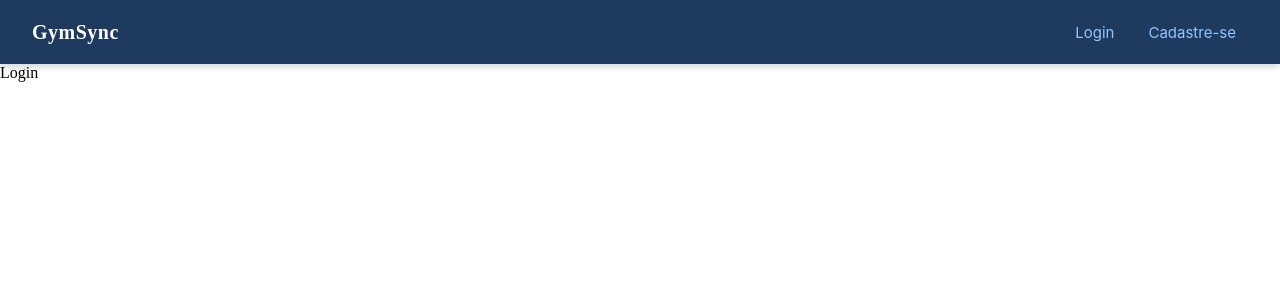
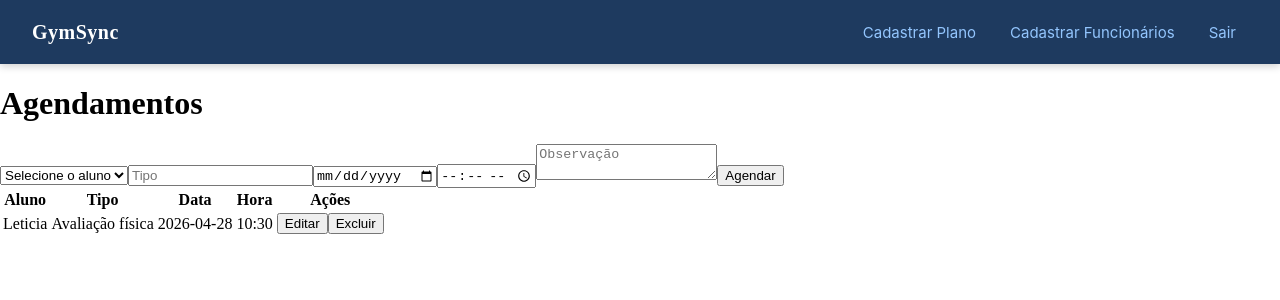
Before and after one commit to lorenaneiva/gym-manager, a Vue app: page /agendamentos in a window 1280 px wide. Before the commit this address led to /login. Shown: the top 300 px of the page. Built offline with nearby package versions, Linux system fonts and the light colour scheme; data requests are answered from the project's data file.

Commit message:
feat: implementado cadastro e listagem de agendamentos para recepcionistas

```diff
--- a/api.js
+++ /dev/null
@@ -1 +0,0 @@
-export const API_URL = import.meta.env.VITE_API_URL
--- a/db.json
+++ b/db.json
@@ -1,7 +1,7 @@
 {
   "users": [
     {
-      "id": 1,
+      "id": "1",
       "login": "admin1",
       "name": "Administrador",
       "password": "123",
@@ -9,7 +9,7 @@
       "plano": 0
     },
     {
-      "id": 2,
+      "id": "2",
       "login": "lorena",
       "name": "Lorena",
       "password": "1234",
@@ -17,7 +17,7 @@
       "plano": 0
     },
     {
-      "id": 3,
+      "id": "3",
       "login": "pedro",
       "name": "Pedro",
       "password": "12345",
@@ -25,7 +25,7 @@
       "plano": 1
     },
     {
-      "id": 4,
+      "id": "4",
       "login": "leticia",
       "name": "Leticia",
       "password": "12345",
@@ -33,7 +33,7 @@
       "plano": 1
     },
     {
-      "id": 5,
+      "id": "5",
       "login": "mariana",
       "name": "Mariana",
       "password": "12345",
@@ -43,7 +43,7 @@
   ],
   "planos": [
     {
-      "id": 1,
+      "id": "1",
       "nome": "Plano Mensal",
       "descricao": "Acesso livre à academia durante 30 dias.",
       "valor": 99.9,
@@ -53,7 +53,7 @@
   ],
   "mensalidades": [
     {
-      "id": 1,
+      "id": "1",
       "alunoId": 4,
       "planoId": 1,
       "valor": 99.9,
@@ -65,7 +65,7 @@
   ],
   "treinos": [
     {
-      "id": 1,
+      "id": "1",
       "alunoId": 4,
       "instrutorId": 3,
       "nome": "Treino A - Inferiores",
@@ -88,19 +88,19 @@
   ],
   "agendamentos": [
     {
-      "id": 1,
+      "id": "1",
       "alunoId": 4,
       "funcionarioId": 2,
       "tipo": "Avaliação física",
       "data": "2026-04-28",
-      "hora": "09:00",
+      "hora": "10:30",
       "status": "agendado",
       "observacao": "Primeira avaliação da aluna."
     }
   ],
   "assinaturas": [
     {
-      "id": 1,
+      "id": "1",
       "guestId": 5,
       "planoId": 1,
       "dataSolicitacao": "2026-04-26",
@@ -109,11 +109,12 @@
   ],
   "relatorios": [
     {
-      "id": 1,
+      "id": "1",
       "titulo": "Alunos ativos",
       "descricao": "Relatório com todos os alunos ativos da academia.",
       "tipo": "alunos",
       "permitidoPara": "admin"
     }
-  ]
+  ],
+  "$schema": "./node_modules/json-server/schema.json"
 }
--- a/package.json
+++ b/package.json
@@ -27,10 +27,10 @@
     "eslint-plugin-oxlint": "~1.60.0",
     "eslint-plugin-vue": "~10.8.0",
     "globals": "^17.5.0",
+    "json-server": "^1.0.0-beta.15",
     "npm-run-all2": "^8.0.4",
     "oxfmt": "^0.45.0",
     "oxlint": "~1.60.0",
-    "json-server": "^1.0.0-beta.15",
     "vite": "^8.0.8",
     "vite-plugin-vue-devtools": "^8.1.1"
   },
--- a/src/components/funcionario/recepcionista/CadastrarAgendamento.vue
+++ b/src/components/funcionario/recepcionista/CadastrarAgendamento.vue
@@ -1,13 +1,81 @@
 <script setup>
+import { ref, onMounted } from 'vue'
+import { api } from '@/services/api'
+import { useUserStore } from '@/stores/user'
 
+const userStore = useUserStore()
+
+const emit = defineEmits(['created'])
+
+const alunos = ref([])
+const loading = ref(false)
+
+const form = ref({
+  alunoId: '',
+  funcionarioId: '',
+  tipo: '',
+  data: '',
+  hora: '',
+  status: 'agendado',
+  observacao: ''
+})
+
+const fetchAlunos = async () => {
+  try {
+    // O json-server permite filtrar direto na URL
+    const res = await api.get('/users?role=aluno')
+    alunos.value = res.data
+  } catch {
+    alert('Erro ao carregar alunos')
+  }
+}
+onMounted(fetchAlunos)
+
+const submit = async () => {
+  try {
+    loading.value = true
+
+    form.value.funcionarioId = userStore.user.id
+
+    await api.post('/agendamentos', form.value)
+
+    form.value = {
+      alunoId: '',
+      funcionarioId: '',
+      tipo: '',
+      data: '',
+      hora: '',
+      status: 'agendado',
+      observacao: ''
+    }
+
+    emit('created')
+
+  } catch {
+    alert('Erro ao criar agendamento')
+  } finally {
+    loading.value = false
+  }
+}
 </script>
 
 <template>
-  <div>
-    formulario
-  </div>
+  <form @submit.prevent="submit" class="form">
+    <select v-model="form.alunoId" required>
+      <option disabled value="">Selecione o aluno</option>
+      <option v-for="a in alunos" :key="a.id" :value="a.id">
+        {{ a.name }}
+      </option>
+    </select>
+
+    <input v-model="form.tipo" placeholder="Tipo" required />
+    <input type="date" v-model="form.data" required />
+    <input type="time" v-model="form.hora" required />
+
+    <textarea v-model="form.observacao" placeholder="Observação"></textarea>
+
+    <button type="submit" :disabled="loading">
+      {{ loading ? 'Salvando...' : 'Agendar' }}
+    </button>
+  </form>
 </template>
-
-<style scoped>
-
-</style>
--- a/src/main.js
+++ b/src/main.js
@@ -6,7 +6,10 @@ import App from './App.vue'
 import router from './router'
 import { pinia } from './stores/pinia'
 
+
 const app = createApp(App)
+
+
 
 app.use(pinia)
 app.use(router)
--- a/src/router/index.js
+++ b/src/router/index.js
@@ -98,7 +98,7 @@ const router = createRouter({
     {
       path: '/agendamentos',
       name: 'agendamentos',
-      meta: { requiresAuth: true, roles: ['recepcionista'] },
+      meta: { requiresAuth: true, roles: ['admin','recepcionista'] },
       component: () => import('../views/funcionario/recepcionista/VisualizarAgendamentosView.vue')
     },
     {
--- /dev/null
+++ b/src/services/api.js
@@ -0,0 +1,6 @@
+// src/services/api.js
+import axios from 'axios'
+
+export const api = axios.create({
+  baseURL: 'http://localhost:3000' // Porta onde o json-server roda
+})
--- a/src/stores/user.js
+++ b/src/stores/user.js
@@ -2,7 +2,11 @@ import { ref, computed } from 'vue'
 import { defineStore } from 'pinia'
 
 export const useUserStore = defineStore('user', () => {
-  const user = ref(null)
+  const user = ref({
+    id: 1,
+    name: 'Bruno',
+    role: 'admin'
+  })
 
   //  const user = ref({
   //  name: 'asddsadsa',
--- a/src/views/funcionario/FuncionarioHomeView.vue
+++ b/src/views/funcionario/FuncionarioHomeView.vue
@@ -1,14 +1,22 @@
 <script setup>
+import { useUserStore } from '@/stores/user'
+
 import ConteudoHomeAdmin from "@/components/funcionario/admin/ConteudoHomeAdmin.vue";
 import ConteudoHomeRecepcionista from "@/components/funcionario/recepcionista/ConteudoHomeRecepcionista.vue";
 import ConteudoHomeInstrutor from "@/components/funcionario/instrutor/ConteudoHomeInstrutor.vue";
+
+const userStore = useUserStore()
 </script>
 
 <template>
-    <!--EXPOR COMPONENTE DE ACORDO COM O TIPO DE FUNCIONARIO-->
-    <ConteudoHomeAdmin/>
-    <ConteudoHomeInstrutor/>
-    <ConteudoHomeRecepcionista/>
+  <!-- ADMIN -->
+  <ConteudoHomeAdmin v-if="userStore.isAdmin" />
+
+  <!-- INSTRUTOR -->
+  <ConteudoHomeInstrutor v-else-if="userStore.isInstrutor" />
+
+  <!-- RECEPCIONISTA -->
+  <ConteudoHomeRecepcionista v-else-if="userStore.isRecepcionista" />
 </template>
 
 <style scoped>
--- a/src/views/funcionario/recepcionista/VisualizarAgendamentosView.vue
+++ b/src/views/funcionario/recepcionista/VisualizarAgendamentosView.vue
@@ -1,11 +1,126 @@
 <script setup>
+import { onMounted, ref } from 'vue'
+import { api } from '@/services/api.js'
+import CadastrarAgendamento from '@/components/funcionario/recepcionista/CadastrarAgendamento.vue'
 
+const agendamentos = ref([])
+const alunos = ref([])
+const editando = ref(null)
+
+const loading = ref(false)
+const error = ref(null)
+
+const fetchData = async () => {
+  try {
+    loading.value = true
+    error.value = null
+
+    const [agRes, usersRes] = await Promise.all([
+      api.get('/agendamentos'),
+      api.get('/users')
+    ])
+
+    agendamentos.value = agRes.data
+    alunos.value = usersRes.data.filter(u => u.role === 'aluno')
+
+  } catch (error) {
+    error.value = 'Erro ao carregar dados'
+  } finally {
+    loading.value = false
+  }
+}
+
+const getNomeAluno = (id) => {
+  const aluno = alunos.value.find(a => a.id == id)
+  return aluno ? aluno.name : 'Desconhecido'
+}
+
+const deletar = async (id) => {
+  if (!confirm('Deseja excluir este agendamento?')) return
+
+  try {
+    await api.delete(`/agendamentos/${id}`)
+    await fetchData()
+  } catch {
+    alert('Erro ao excluir')
+  }
+}
+
+const iniciarEdicao = (ag) => {
+  editando.value = { ...ag }
+}
+
+const salvarEdicao = async () => {
+  try {
+    await api.put(`/agendamentos/${editando.value.id}`, editando.value)
+    editando.value = null
+    await fetchData()
+  } catch {
+    alert('Erro ao salvar')
+  }
+}
+
+onMounted(fetchData)
 </script>
 
 <template>
-  <main>
-    Visualizar Agendamentos
-  </main>
+  <div class="container">
+    <h1>Agendamentos</h1>
+
+    <CadastrarAgendamento @created="fetchData" />
+
+    <p v-if="loading">Carregando...</p>
+    <p v-if="error">{{ error }}</p>
+
+    <div class="table-container" v-if="!loading && !error">
+      <table>
+        <thead>
+          <tr>
+            <th>Aluno</th>
+            <th>Tipo</th>
+            <th>Data</th>
+            <th>Hora</th>
+            <th>Ações</th>
+          </tr>
+        </thead>
+
+        <tbody>
+          <tr v-for="a in agendamentos" :key="a.id">
+            <td>{{ getNomeAluno(a.alunoId) }}</td>
+
+            <td>
+              <input v-if="editando?.id === a.id" v-model="editando.tipo" />
+              <span v-else>{{ a.tipo }}</span>
+            </td>
+
+            <td>
+              <input v-if="editando?.id === a.id" type="date" v-model="editando.data" />
+              <span v-else>{{ a.data }}</span>
+            </td>
+
+            <td>
+              <input v-if="editando?.id === a.id" type="time" v-model="editando.hora" />
+              <span v-else>{{ a.hora }}</span>
+            </td>
+
+            <td>
+              <button v-if="editando?.id !== a.id" @click="iniciarEdicao(a)">
+                Editar
+              </button>
+
+              <button v-if="editando?.id === a.id" @click="salvarEdicao">
+                Salvar
+              </button>
+
+              <button @click="deletar(a.id)">
+                Excluir
+              </button>
+            </td>
+          </tr>
+        </tbody>
+      </table>
+    </div>
+  </div>
 </template>
 
 <style scoped>
```
